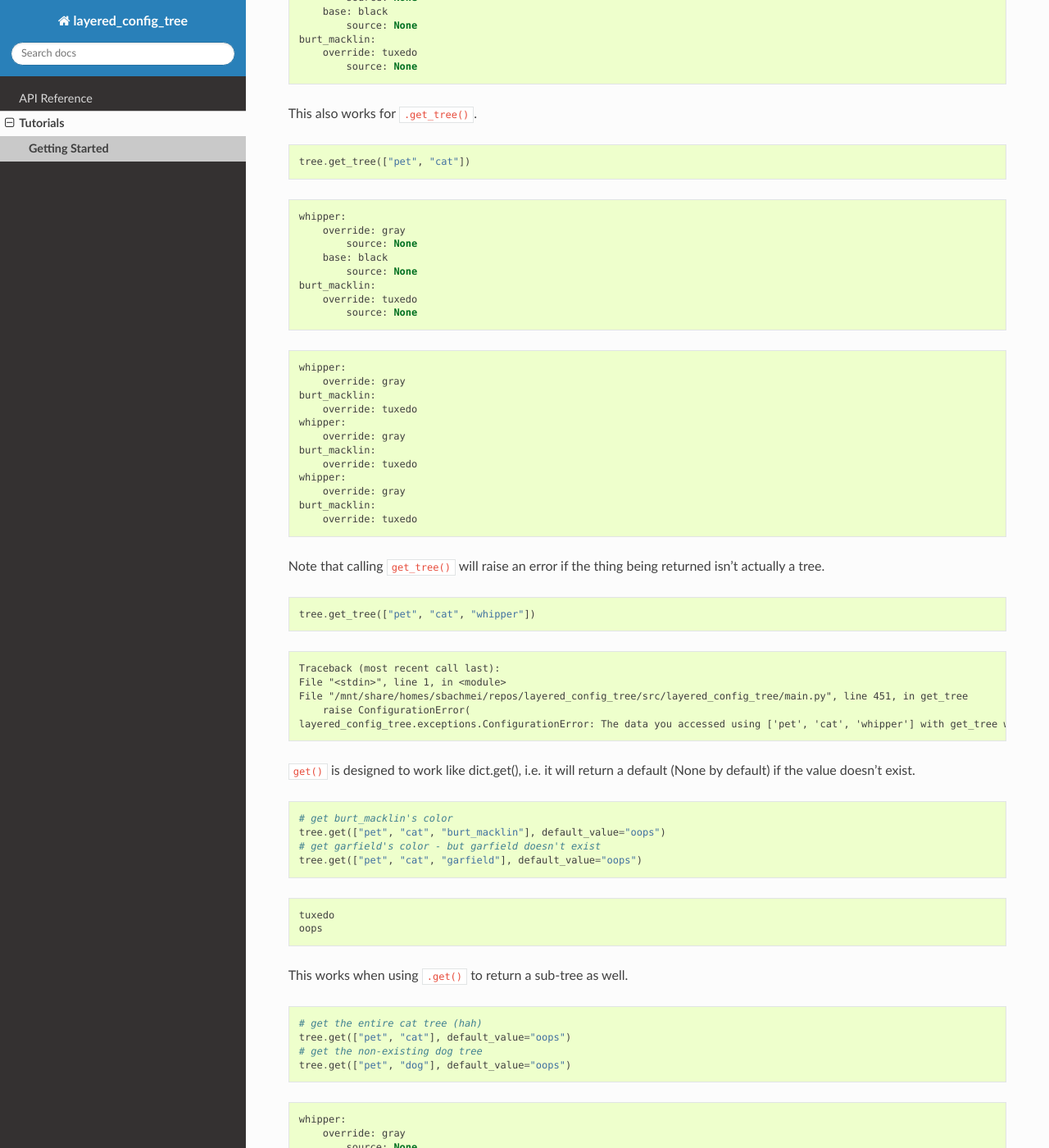
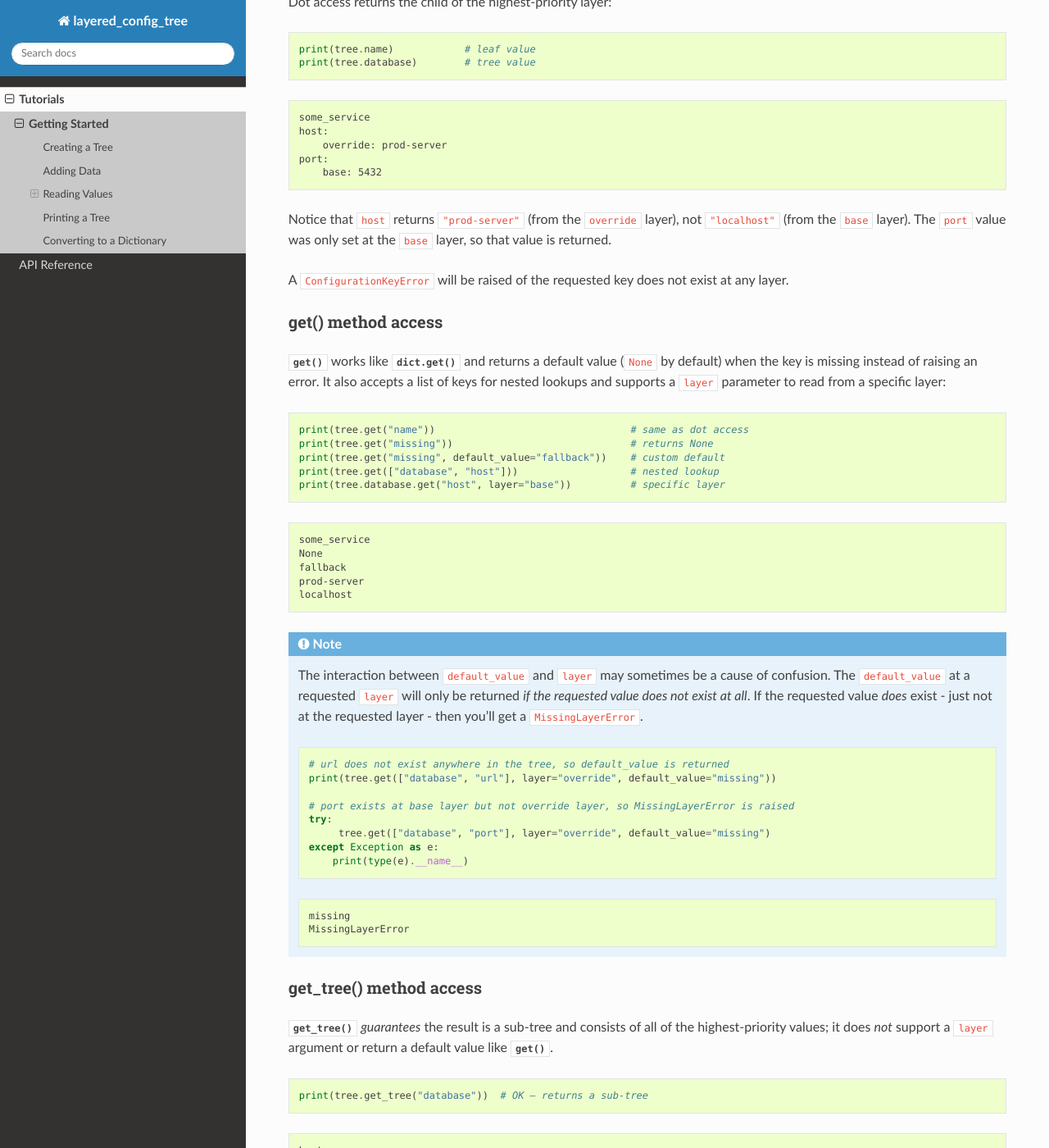
Before and after one commit to ihmeuw/layered_config_tree, a Sphinx documentation site: the page built from docs/source/tutorials/getting_started.rst, in a window 1280 px wide and 1400 px high, scrolled down 1370 px. Shown: the whole window at 82% size. Built offline with Sphinx 7.4.7 and the Read the Docs theme 3.1.0, drawn with Linux system fonts in a browser that asks for light colours; the version number could not be read and is left out; some of the changed text lies outside the part shown.

Commit message:
getting started

```diff
--- a/docs/source/tutorials/getting_started.rst
+++ b/docs/source/tutorials/getting_started.rst
@@ -4,302 +4,222 @@
 Getting Started
 ===============
 
-.. todo::
+This tutorial introduces :class:`~layered_config_tree.main.LayeredConfigTree`, a
+configuration data structure where values can be set at multiple priority layers.
+By default, reading a value returns the one from the highest-priority layer that
+has it defined.
 
-    MIC-6169. Below is a copy/paste from a slack thread that should be revised and
-    improved upon.
+Creating a Tree
+===============
 
-To highlight how ``.get()`` works, let's make a two-layer tree of cats and their colors.
-
-.. code-block:: python
-
-    from layered_config_tree import LayeredConfigTree
-    tree = LayeredConfigTree(layers=["base", "override"])
-
-    # Add whipper with the incorrect color to the base layer
-    tree.update({"pet": {"cat": {"whipper": "black"}}}, layer="base")
-
-    # Update whipper's color and add burt macklin to the override layer
-    tree.update({"pet": {"cat": {"whipper": "gray", "burt_macklin": "tuxedo"}}}, layer="override")
-
-    tree
-
-::
-
-    pet:
-        cat:
-            whipper:
-                override: gray
-                    source: None
-                base: black
-                    source: None
-            burt_macklin:
-                override: tuxedo
-                    source: None
+At its simplest, a tree can be created from a dictionary:
 
 .. testcode::
-    :hide:
 
     from layered_config_tree import LayeredConfigTree
 
+    print(LayeredConfigTree({"greeting": "hello"}))
+
+.. testoutput::
+
+    greeting:
+        base: hello
+
+Note in the example above that by default a single `"base"` layer is used. You can
+also specify layers in order from lowest to highest priority:
+
+.. testcode::
+
     tree = LayeredConfigTree(layers=["base", "override"])
-    tree.update({"pet": {"cat": {"whipper": "black"}}}, layer="base")
-    tree.update({"pet": {"cat": {"whipper": "gray", "burt_macklin": "tuxedo"}}}, layer="override")
+
+We now have an empty tree with two layers, ``"base"`` and ``"override"``, where ``"override"``
+has the higher priority (because it is later in the list of layers provided).
+
+Adding Data
+===========
+
+Use :meth:`~layered_config_tree.main.LayeredConfigTree.update` to add data at a
+specific layer. Data is provided as a (possibly nested) dictionary:
+
+.. testcode::
+
+    tree.update(
+        {"name": "some_service", "database": {"host": "localhost", "port": 5432}},
+        layer="base",
+        source="defaults.yaml",
+    )
+    tree.update(
+        {"database": {"host": "prod-server"}},
+        layer="override",
+        source="environment",
+    )
+
+The ``source`` parameter is optional metadata that records *where* a value came
+from, which is useful for debugging.
+
+Reading Values
+==============
+
+There are three ways to read from a ``LayeredConfigTree``, each with different behavior.
+
+.. note::
+
+    All three access methods can be chained together and/or mixed and matched as desired.
+
+Dot access (``tree.key``)
+-------------------------
+
+Dot access returns the child of the highest-priority layer:
+
+.. testcode::
+
+    print(tree.name)            # leaf value
+    print(tree.database)        # tree value
+
+.. testoutput::
+
+    some_service
+    host:
+        override: prod-server
+    port:
+        base: 5432
+
+Notice that ``host`` returns ``"prod-server"`` (from the ``override`` layer), not
+``"localhost"`` (from the ``base`` layer). The ``port`` value was only set at the
+``base`` layer, so that value is returned.
+
+A ``ConfigurationKeyError`` will be raised of the requested key does not exist at any layer.
+
+get() method access
+-------------------
+
+:meth:`~layered_config_tree.main.LayeredConfigTree.get` works like :meth:`dict.get`
+and returns a default value (``None`` by default) when the key is missing instead of
+raising an error. It also accepts a list of keys for nested lookups and supports a
+``layer`` parameter to read from a specific layer:
+
+.. testcode::
+
+    print(tree.get("name"))                                 # same as dot access
+    print(tree.get("missing"))                              # returns None
+    print(tree.get("missing", default_value="fallback"))    # custom default
+    print(tree.get(["database", "host"]))                   # nested lookup
+    print(tree.database.get("host", layer="base"))          # specific layer
+
+.. testoutput::
+
+    some_service
+    None
+    fallback
+    prod-server
+    localhost
+
+.. note::
+
+    The interaction between ``default_value`` and ``layer`` may sometimes be a cause
+    of confusion. The ``default_value`` at a requested ``layer`` will only be returned
+    *if the requested value does not exist at all*. If the requested value *does* exist -
+    just not at the requested layer - then you’ll get a ``MissingLayerError``.
+
+    .. testcode::
+
+        # url does not exist anywhere in the tree, so default_value is returned
+        print(tree.get(["database", "url"], layer="override", default_value="missing"))
+
+        # port exists at base layer but not override layer, so MissingLayerError is raised
+        try:
+             tree.get(["database", "port"], layer="override", default_value="missing")
+        except Exception as e:
+            print(type(e).__name__)
+
+    .. testoutput::
+
+        missing
+        MissingLayerError
+
+get_tree() method access
+------------------------
+
+:meth:`~layered_config_tree.main.LayeredConfigTree.get_tree` *guarantees* the result
+is a sub-tree and consists of all of the highest-priority values; it does *not*
+support a ``layer`` argument or return a default value like :meth:`~layered_config_tree.main.LayeredConfigTree.get`.
+
+.. testcode::
+
+    print(tree.get_tree("database"))  # OK — returns a sub-tree
+
+.. testoutput::
+
+    host:
+        override: prod-server
+    port:
+        base: 5432
+
+If the value at the key path is a leaf, it raises ``ConfigurationError``:
+
+.. testcode::
+
+    try:
+        tree.get_tree("name")
+    except Exception as e:
+        print(type(e).__name__)
+
+.. testoutput::
+
+    ConfigurationError
+
+Printing a Tree
+===============
+
+Printing a tree (``str``) shows each value at its highest-priority layer:
+
+.. testcode::
+
     print(tree)
 
 .. testoutput::
 
-    pet:
-        cat:
-            whipper:
-                override: gray
-            burt_macklin:
-                override: tuxedo
+    name:
+        base: some_service
+    database:
+        host:
+            override: prod-server
+        port:
+            base: 5432
 
-We can chain ``.get()`` calls to retrieve sub-trees.
-
-.. code-block:: python
-
-    tree.get("pet").get("cat")
-
-::
-
-    whipper:
-        override: gray
-            source: None
-        base: black
-            source: None
-    burt_macklin:
-        override: tuxedo
-            source: None
-
-Even better, we can pass a list to ``.get()`` to retrieve nested sub-trees in one call.
-
-.. code-block:: python
-
-    tree.get(["pet", "cat"])
-
-::
-
-    whipper:
-        override: gray
-            source: None
-        base: black
-            source: None
-    burt_macklin:
-        override: tuxedo
-            source: None
-
-This also works for ``.get_tree()``.
-
-.. code-block:: python
-
-    tree.get_tree(["pet", "cat"])
-
-::
-
-    whipper:
-        override: gray
-            source: None
-        base: black
-            source: None
-    burt_macklin:
-        override: tuxedo
-            source: None
+Meanwhile, the ``repr`` shows *all* layers along with source information:
 
 .. testcode::
-    :hide:
 
-    print(tree.get("pet").get("cat"))
-    print(tree.get(["pet", "cat"]))
-    print(tree.get_tree(["pet", "cat"]))
+    print(repr(tree))
 
 .. testoutput::
 
-    whipper:
-        override: gray
-    burt_macklin:
-        override: tuxedo
-    whipper:
-        override: gray
-    burt_macklin:
-        override: tuxedo
-    whipper:
-        override: gray
-    burt_macklin:
-        override: tuxedo
+    name:
+        base: some_service
+            source: defaults.yaml
+    database:
+        host:
+            override: prod-server
+                source: environment
+            base: localhost
+                source: defaults.yaml
+        port:
+            base: 5432
+                source: defaults.yaml
 
-Note that calling ``get_tree()``  will raise an error if the thing being returned
-isn't actually a tree.
+Converting to a Dictionary
+==========================
 
-.. code-block:: python
-
-    tree.get_tree(["pet", "cat", "whipper"])
-
-::
-
-    Traceback (most recent call last):
-    File "<stdin>", line 1, in <module>
-    File "/mnt/share/homes/sbachmei/repos/layered_config_tree/src/layered_config_tree/main.py", line 451, in get_tree
-        raise ConfigurationError(
-    layered_config_tree.exceptions.ConfigurationError: The data you accessed using ['pet', 'cat', 'whipper'] with get_tree was of type <class 'str'>, but get_tree must return a LayeredConfigTree.
-
-``get()`` is designed to work like dict.get(), i.e. it will return a default
-(None by default) if the value doesn't exist.
-
-.. code-block:: python
-
-    # get burt_macklin's color
-    tree.get(["pet", "cat", "burt_macklin"], default_value="oops")
-    # get garfield's color - but garfield doesn't exist
-    tree.get(["pet", "cat", "garfield"], default_value="oops")
-
-::
-
-    tuxedo
-    oops
-
-This works when using ``.get()`` to return a sub-tree as well.
-
-.. code-block:: python
-
-    # get the entire cat tree (hah)
-    tree.get(["pet", "cat"], default_value="oops")
-    # get the non-existing dog tree
-    tree.get(["pet", "dog"], default_value="oops")
-
-::
-
-    whipper:
-        override: gray
-            source: None
-        base: black
-            source: None
-    burt_macklin:
-        override: tuxedo
-            source: None
-    oops
+Use :meth:`~layered_config_tree.main.LayeredConfigTree.to_dict` to extract a plain
+dictionary of highest priority information.
 
 .. testcode::
-    :hide:
 
-    print(tree.get(["pet", "cat", "burt_macklin"], default_value="oops"))
-    print(tree.get(["pet", "cat", "garfield"], default_value="oops"))
-    print(tree.get(["pet", "cat"], default_value="oops"))
-    print(tree.get(["pet", "dog"], default_value="oops"))
+    print(tree.to_dict())
 
 .. testoutput::
 
-    tuxedo
-    oops
-    whipper:
-        override: gray
-    burt_macklin:
-        override: tuxedo
-    oops
+    {'name': 'some_service', 'database': {'host': 'prod-server', 'port': 5432}}
 
-Also note that ``.get_tree()`` does *not* have this functionality, i.e. there is
-no default_value arg to that method!
-
-You can also request a specific layer from the tree using the ``layer`` argument.
-
-.. code-block:: python
-
-    # get whipper's color from the default layer (outermost)
-    tree.get(["pet", "cat", "whipper"])
-    # get whipper's color from the base layer
-    tree.get(["pet", "cat", "whipper"], layer="base")
-
-::
-
-    gray
-    black
-
-.. testcode::
-    :hide:
-
-    print(tree.get(["pet", "cat", "whipper"]))
-    print(tree.get(["pet", "cat", "whipper"], layer="base"))
-
-.. testoutput::
-
-    gray
-    black
-
-Note that this call will raise if the layer doesn't actually exist for a given
-sub-tree. For example, we are able to retrieve Whipper's color at the "base" layer:
-
-.. code-block:: python
-
-    tree.get(["pet", "cat", "whipper"], layer="base")
-
-::
-
-    gray
-
-But trying to get Burt Macklin's color at the "base" layer will raise an error
-since that layer doesn't exist for him:
-
-.. code-block:: python
-
-    tree.get(["pet", "cat", "burt_macklin"], layer="base")
-
-::
-
-    Traceback (most recent call last):
-    File "<stdin>", line 1, in <module>
-    File "/mnt/share/homes/sbachmei/repos/layered_config_tree/src/layered_config_tree/main.py", line 412, in get
-        return tree.get(final_key, default_value=default_value, layer=layer)
-    File "/mnt/share/homes/sbachmei/repos/layered_config_tree/src/layered_config_tree/main.py", line 406, in get
-        return child.get_value(layer=layer)
-    File "/mnt/share/homes/sbachmei/repos/layered_config_tree/src/layered_config_tree/main.py", line 135, in get_value
-        value = self._get_value_with_source(layer)[1]
-    File "/mnt/share/homes/sbachmei/repos/layered_config_tree/src/layered_config_tree/main.py", line 220, in _get_value_with_source
-        raise MissingLayerError(
-    layered_config_tree.exceptions.MissingLayerError: No value stored in this ConfigNode cat at layer base.
-
-One final note. The interaction between default_value and layer may sometimes be
-a cause of confusion. The default_value will only be returned when also providing
-a specific layer if and only if the requested value doesn't exist at all. If the value does
-exist, just not at the requested layer, then you'll get the MissingLayerError.
-
-For example, let's get Garfield's color at the "base" layer (noting that Garfield
-does not exist in the tree) and provide a default return value of "foo":
-
-.. code-block:: python
-
-    tree.get(["pet", "cat", "garfield"], default_value="foo", layer="base")
-
-::
-
-    foo
-
-.. testcode::
-    :hide:
-
-    print(tree.get(["pet", "cat", "garfield"], default_value="foo", layer="base"))
-
-.. testoutput::
-
-    foo
-
-Now let's do the same thing for Burt Macklin (who *does* exist in the tree but does
-not have a "base" layer defined):
-
-.. code-block:: python
-
-    tree.get(["pet", "cat", "burt_macklin"], default_value="foo", layer="base")
-
-::
-
-    Traceback (most recent call last):
-    File "<stdin>", line 1, in <module>
-    File "/mnt/share/homes/sbachmei/repos/layered_config_tree/src/layered_config_tree/main.py", line 412, in get
-        return tree.get(final_key, default_value=default_value, layer=layer)
-    File "/mnt/share/homes/sbachmei/repos/layered_config_tree/src/layered_config_tree/main.py", line 406, in get
-        return child.get_value(layer=layer)
-    File "/mnt/share/homes/sbachmei/repos/layered_config_tree/src/layered_config_tree/main.py", line 135, in get_value
-        value = self._get_value_with_source(layer)[1]
-    File "/mnt/share/homes/sbachmei/repos/layered_config_tree/src/layered_config_tree/main.py", line 220, in _get_value_with_source
-        raise MissingLayerError(
-    layered_config_tree.exceptions.MissingLayerError: No value stored in this ConfigNode cat at layer base.
+Note that all layer and source metadata is discarded.
```
Also changed, not shown: docs/source/index.rst (+5 -2 lines).
